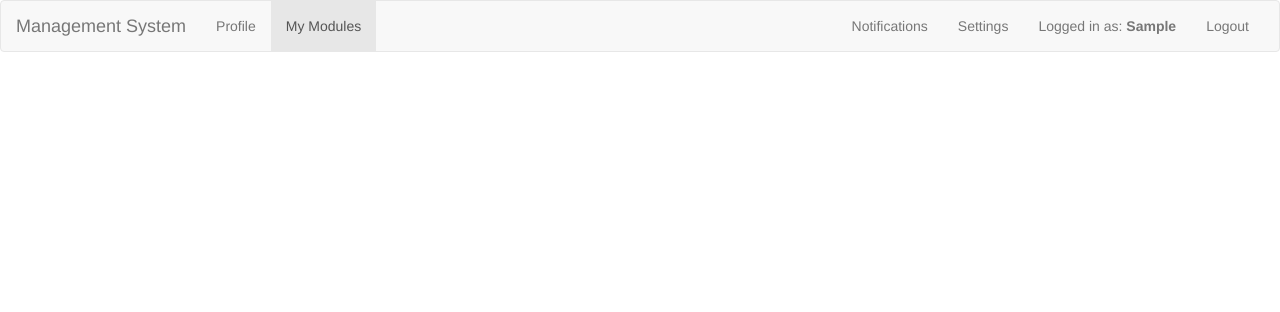
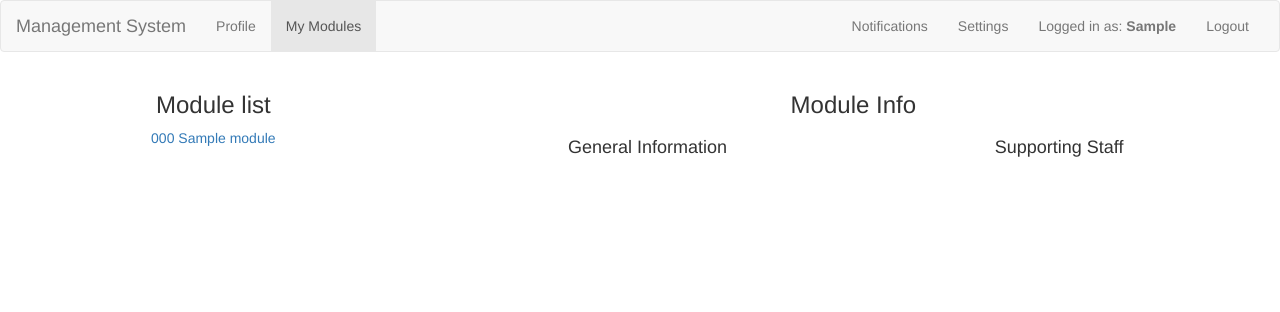
Before and after one commit to yosufali/wbp, a Django app: page /modules/ in a window 1280 px wide. Shown: the top 312 px of the page. Run offline with Django 3.2, Linux system fonts and the light colour scheme; a user stored in the database is signed in; tables that the repository leaves empty hold one stand-in row (values such as "Sample post"); some libraries are stand-ins or nearby versions.

Commit message:
Added module list and module info sections to myModules template.

```diff
--- a/theproject/wbproject/wbp_app/templates/myModules.html
+++ b/theproject/wbproject/wbp_app/templates/myModules.html
@@ -3,6 +3,9 @@
 	<head>
 		<title> My Modules</title>
 		<link href="https://bootswatch.com/simplex/bootstrap.min.css" rel="stylesheet">
+		    <link rel='stylesheet' href="//cdnjs.cloudflare.com/ajax/libs/fullcalendar/2.7.3/fullcalendar.min.css" />
+
+   			<link rel='stylesheet' href="//cdnjs.cloudflare.com/ajax/libs/fullcalendar/2.7.3/fullcalendar.print.css" />
 	</head>
 	<body>
 
@@ -35,5 +38,78 @@
 	    </nav>
 	    <!-- Navigation ends -->
 
+
+	    <div class="container-fluid">
+	    	<div class="row">
+	    		<div class="col-sm-4 text-center">
+	    			<h3>Module list</h3>
+	    			{% for m in modules %}
+            			<p> <a onclick="update('{{m.module_code}}')"> {{ m.module_code}} {{ m.name }} </a> </p>
+          			{% endfor %}
+	    		</div>
+
+	    		<div class="col-sm-8">
+	    			<h3 class="text-center"> Module Info </h3>
+	    			<div class="col-sm-6 text-center">
+	    				<h4> General Information </h4>
+		    			<p id="code"> </p>
+		    			<p id="name"> </p>
+		    			<p id="link"> <a id="alink" href="#"> </a> </p>
+	    			</div>
+
+	    			<div class="col-sm-6 text-center">
+	    				<h4> Supporting Staff </h4>
+	    				<p id="users"> </p>
+	    			</div>
+
+
+	    		</div>
+	    	</div>
+	    </div>
+
+
+		<script src="https://ajax.googleapis.com/ajax/libs/jquery/1.11.3/jquery.min.js"></script>
+
+	    <script src="https://maxcdn.bootstrapcdn.com/bootstrap/3.3.6/js/bootstrap.min.js"></script>
+
+	    <script src="https://cdnjs.cloudflare.com/ajax/libs/moment.js/2.13.0/moment.min.js"></script>
+
+	    <script src="//cdnjs.cloudflare.com/ajax/libs/fullcalendar/2.7.3/fullcalendar.min.js"></script>
+
+	    <script>
+	    	function update(x) {
+
+	    		{% for m in modules %}
+
+	    			var code = "{{m.module_code}}";
+
+	    			if (code == x) {
+	    				var name = "{{m}}";
+	    				var link = "{{m.moodle_link}}";
+
+	    				console.log(name);
+	    				console.log(link);
+
+	    				var users = []
+
+	    				{% for u in m.users.all %}
+
+	    					users.push(" <p> {{u.first_name}} {{u.last_name}} </p> ");
+
+	    				{% endfor %}
+
+	    				console.log(users);
+	    			}
+
+	    		{% endfor %}
+
+	    		document.getElementById("code").innerHTML = x;
+	    		document.getElementById("name").innerHTML = name;
+	    		document.getElementById("alink").innerHTML = link;
+	    		$("#alink").attr("href", link);
+	    		document.getElementById("users").innerHTML = users;
+	    	}
+	    </script>
+
 	</body>
 </html>
--- a/theproject/wbproject/wbp_app/views.py
+++ b/theproject/wbproject/wbp_app/views.py
@@ -12,11 +12,12 @@ def index(request):
 		modules = Module.objects.filter(users=request.user)
 
 		lectures = []
+		tutorials = []
 		for m in modules:
 			lectures.extend(list(Lecture.objects.filter(module=m)))
-		# for i in range(len(modules)):
+			tutorials.extend(list(Tutorial.objects.filter(module=m)))
 
-		return render(request, 'profile.html', {'user': request.user, 'profile': user_profile, 'modules': modules, 'lectures': lectures})
+		return render(request, 'profile.html', {'user': request.user, 'profile': user_profile, 'modules': modules, 'lectures': lectures, 'tutorials': tutorials})
 	return render(request, 'index.html', {})
 
 
```
Also changed, not shown: theproject/wbproject/wbp_app/templates/profile.html (+8 -1 lines).
